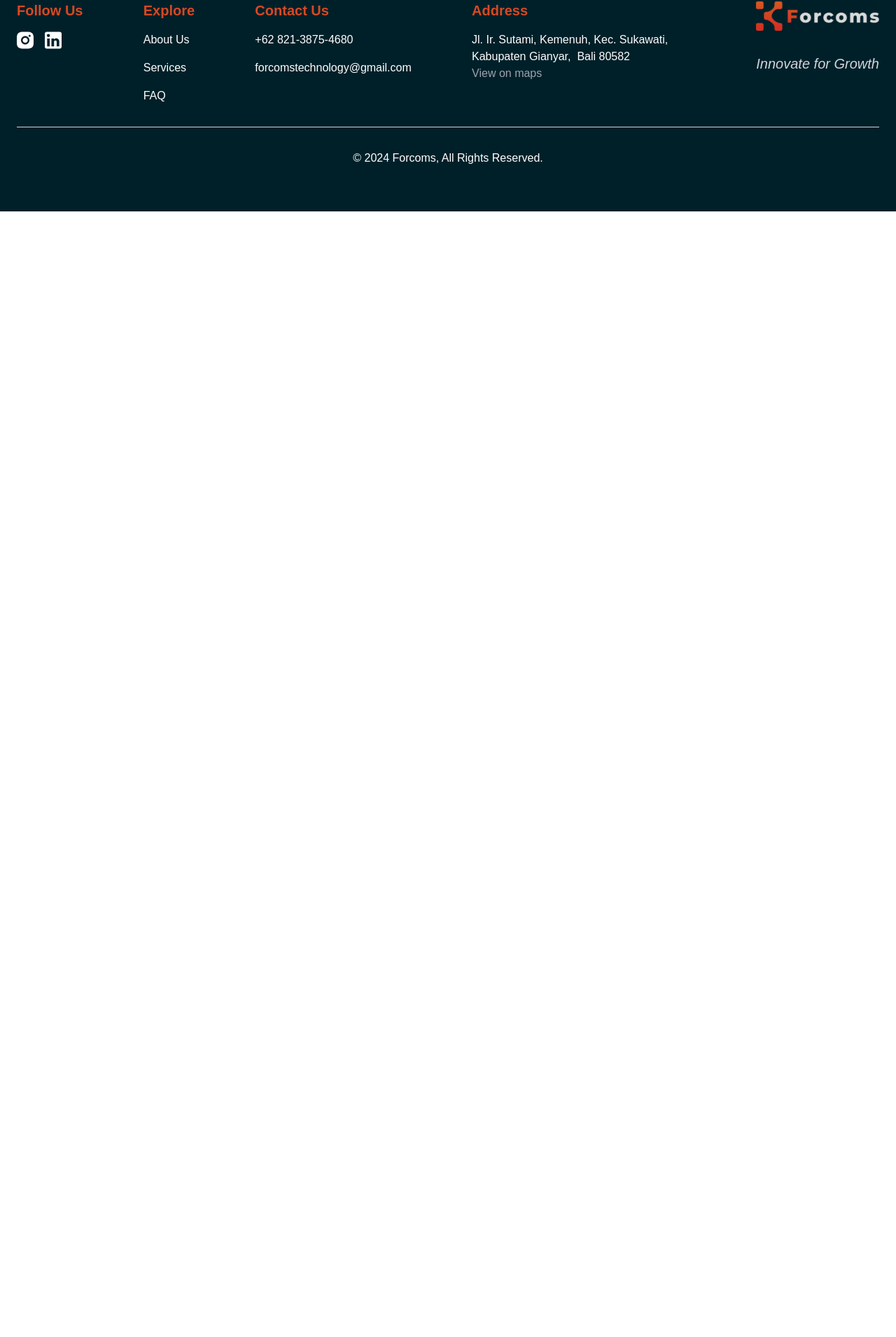
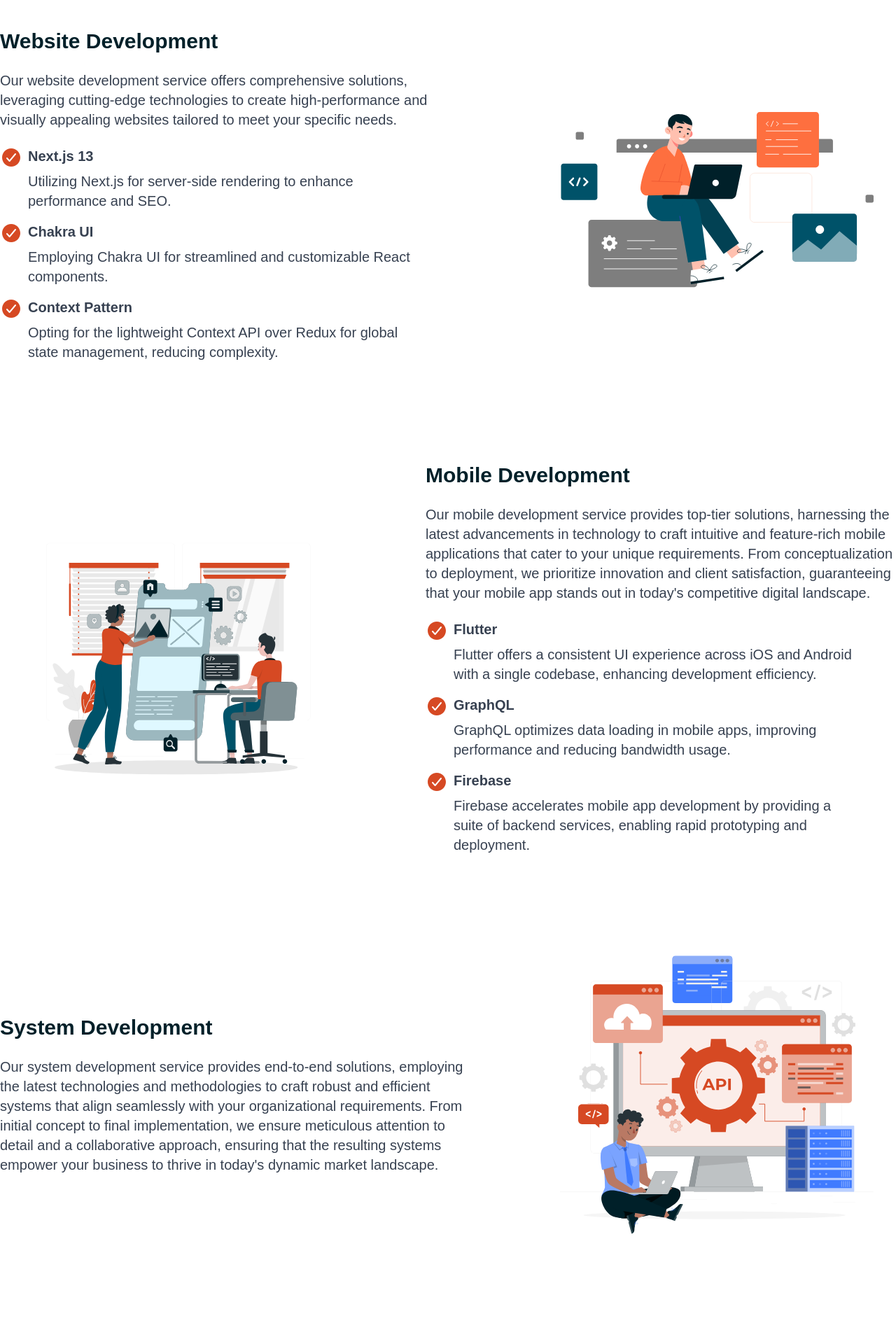
Before and after one commit to alxdrr/company-profile-2, a React (Vite) app: page /services in a window 1280 px wide. Shown: the part 863-2773 px from the top of the page at 70% size. Before the commit the page ends 1165 px from the top, so only its background shows below. Built offline with nearby package versions, Linux system fonts and the light colour scheme; a web font is replaced by a local one.

Commit message:
add : services page

```diff
--- a/src/main.jsx
+++ b/src/main.jsx
@@ -3,10 +3,16 @@
 import { createBrowserRouter, RouterProvider } from "react-router-dom";
 import ErrorPage from "./pages/error-page.jsx"
 import Home from "./pages/home.jsx";
+import Services from "./pages/services.jsx";
 const router = createBrowserRouter([
   {
     path: "/",
     element: <Home />,
+    errorElement: <ErrorPage />,
+  },
+  {
+    path: "/services",
+    element: <Services />,
     errorElement: <ErrorPage />,
   },
 ]);
--- /dev/null
+++ b/src/pages/services.jsx
@@ -0,0 +1,110 @@
+import Navbar from "../components/Navbar";
+import Footer from "../components/Footer";
+import Button from "../components/Button";
+import CTA from "../components/CTA";
+import imageWeb from "../assets/web-asset.svg";
+import imageMobile from "../assets/mob-asset.svg";
+import imageSystem from "../assets/system-asset.svg";
+import { IoCheckmarkCircle } from "react-icons/io5";
+
+const services = () => {
+  return (
+    <>
+      {/* Navbar & Hero */}
+      <div className="w-full bg-white h-screen flex flex-col justify-center">
+        <Navbar />
+        <div className="Hero w-full max-w-screen-xl flex flex-col justify-self-center items-center my-auto mx-auto pt-16 gap-8 xl:gap-10 px-4 lg:px-8 xl:px-0">
+          <div>
+            <div className="text-primary text-3xl md:text-6xl lg:text-7xl font-black py-4 w-full">Our Comprehensive</div>
+            <div className="text-secondary text-3xl md:text-6xl lg:text-7xl font-black py-4">Software Solutions</div>
+          </div>
+          <Button variant={"primary"} title={"Explore"} type={"clickable"} scrollToId={"services"}></Button>
+        </div>
+      </div>
+      {/* Services 1 Section */}
+      <div id="services" className="About w-full max-w-screen-xl items-center justify-between flex flex-col md:flex-row h-auto my-16 mx-auto gap-8 md:gap-0 lg:py-10 px-4 lg:px-8 xl:px-0">
+        <section className="flex justify-center md:items-start flex-col gap-4 xl:gap-6">
+          <h1 className="text-primary text-xl md:text-start md:text-2xl lg:text-2xl xl:text-3xl max-w-2xl font-black">Website Development</h1>
+          <p className="max-w-2xl md:text-start lg:text-base xl:text-xl text-gray-700">
+            Our website development service offers comprehensive solutions, leveraging cutting-edge technologies to create high-performance and visually appealing websites tailored to meet your specific needs.
+          </p>
+          <div className="flex flex-col gap-4">
+            <section className="flex gap-2">
+              <IoCheckmarkCircle size={"32px"} className="text-secondary" />{" "}
+              <section className="flex flex-col gap-2">
+                <p className="max-w-2xl font-bold md:text-start lg:text-xl text-gray-700">Next.js 13</p>
+                <p className="max-w-xl md:text-start lg:text-base xl:text-xl text-gray-700">Utilizing Next.js for server-side rendering to enhance performance and SEO.</p>
+              </section>
+            </section>
+            <section className="flex gap-2">
+              <IoCheckmarkCircle size={"32px"} className="text-secondary" />{" "}
+              <section className="flex flex-col gap-2">
+                <p className="max-w-2xl font-bold md:text-start lg:text-xl text-gray-700">Chakra UI</p>
+                <p className="max-w-xl md:text-start lg:text-base xl:text-xl text-gray-700">Employing Chakra UI for streamlined and customizable React components.</p>
+              </section>
+            </section>
+            <section className="flex gap-2">
+              <IoCheckmarkCircle size={"32px"} className="text-secondary" />{" "}
+              <section className="flex flex-col gap-2">
+                <p className="max-w-2xl font-bold md:text-start lg:text-xl text-gray-700">Context Pattern</p>
+                <p className="max-w-xl md:text-start lg:text-base xl:text-xl text-gray-700">Opting for the lightweight Context API over Redux for global state management, reducing complexity.</p>
+              </section>
+            </section>
+          </div>
+        </section>
+        <img className="w-full max-w-sm md:max-w-xs md:px-10 lg:max-w-lg lg:px-8" src={imageWeb} alt="" />
+      </div>
+      {/* Services 2 Section */}
+      <div id="services" className="About w-full max-w-screen-xl items-center justify-between flex flex-col md:flex-row-reverse h-auto my-16 mx-auto gap-8 md:gap-0 lg:py-10 px-4 lg:px-8 xl:px-0">
+        <section className="flex justify-center md:items-start flex-col gap-4 xl:gap-6">
+          <h1 className="text-primary text-xl md:text-start md:text-2xl lg:text-2xl xl:text-3xl max-w-2xl font-black">Mobile Development</h1>
+          <p className="max-w-2xl md:text-start lg:text-base xl:text-xl text-gray-700">
+            Our mobile development service provides top-tier solutions, harnessing the latest advancements in technology to craft intuitive and feature-rich mobile applications that cater to your unique requirements. From conceptualization
+            to deployment, we prioritize innovation and client satisfaction, guaranteeing that your mobile app stands out in today&apos;s competitive digital landscape.
+          </p>
+          <div className="flex flex-col gap-4">
+            <section className="flex gap-2">
+              <IoCheckmarkCircle size={"32px"} className="text-secondary" />{" "}
+              <section className="flex flex-col gap-2">
+                <p className="max-w-2xl font-bold md:text-start lg:text-xl text-gray-700">Flutter</p>
+                <p className="max-w-xl md:text-start lg:text-base xl:text-xl text-gray-700">Flutter offers a consistent UI experience across iOS and Android with a single codebase, enhancing development efficiency.</p>
+              </section>
+            </section>
+            <section className="flex gap-2">
+              <IoCheckmarkCircle size={"32px"} className="text-secondary" />{" "}
+              <section className="flex flex-col gap-2">
+                <p className="max-w-2xl font-bold md:text-start lg:text-xl text-gray-700">GraphQL</p>
+                <p className="max-w-xl md:text-start lg:text-base xl:text-xl text-gray-700">GraphQL optimizes data loading in mobile apps, improving performance and reducing bandwidth usage.</p>
+              </section>
+            </section>
+            <section className="flex gap-2">
+              <IoCheckmarkCircle size={"32px"} className="text-secondary" />{" "}
+              <section className="flex flex-col gap-2">
+                <p className="max-w-2xl font-bold md:text-start lg:text-xl text-gray-700">Firebase</p>
+                <p className="max-w-xl md:text-start lg:text-base xl:text-xl text-gray-700">Firebase accelerates mobile app development by providing a suite of backend services, enabling rapid prototyping and deployment.</p>
+              </section>
+            </section>
+          </div>
+        </section>
+        <img className="w-full max-w-sm md:max-w-xs md:px-10 lg:max-w-lg lg:px-8" src={imageMobile} alt="" />
+      </div>
+      {/* Services 3 Section */}
+      <div id="services" className="About w-full max-w-screen-xl items-center justify-between flex flex-col md:flex-row h-auto my-16 mx-auto gap-8 md:gap-0 lg:py-10 px-4 lg:px-8 xl:px-0">
+        <section className="flex justify-center md:items-start flex-col gap-4 xl:gap-6">
+          <h1 className="text-primary text-xl md:text-start md:text-2xl lg:text-2xl xl:text-3xl max-w-2xl font-black">System Development</h1>
+          <p className="max-w-2xl md:text-start lg:text-base xl:text-xl text-gray-700">
+            Our system development service provides end-to-end solutions, employing the latest technologies and methodologies to craft robust and efficient systems that align seamlessly with your organizational requirements. From initial
+            concept to final implementation, we ensure meticulous attention to detail and a collaborative approach, ensuring that the resulting systems empower your business to thrive in today&apos;s dynamic market landscape.
+          </p>
+        </section>
+        <img className="w-full max-w-sm md:max-w-xs md:px-10 lg:max-w-lg lg:px-8" src={imageSystem} alt="" />
+      </div>
+      {/* CTA Section */}
+      <CTA />
+      {/* Footer */}
+      <Footer />
+    </>
+  );
+};
+
+export default services;
```
